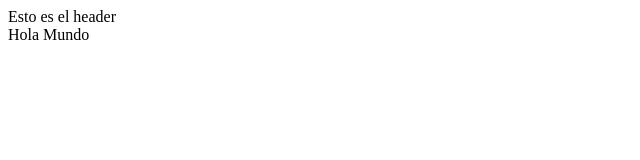
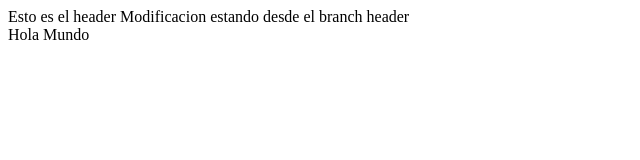
Before and after one commit to jmoranlosada/practicaGit, a plain HTML site: page index.html in a window 1280 px wide. Shown: the whole page, without its empty margins (0-640 px from the left). Drawn offline with Linux system fonts and the light colour scheme.

Commit message:
Modificacion de header

```diff
--- a/index.html
+++ b/index.html
@@ -6,7 +6,7 @@
   <title>Document</title>
 </head>
 <body>
-  <header>Esto es el header</header>
+  <header>Esto es el header Modificacion estando desde el branch header</header>
   <div>Hola Mundo</div>
 </body>
 </html>
```
